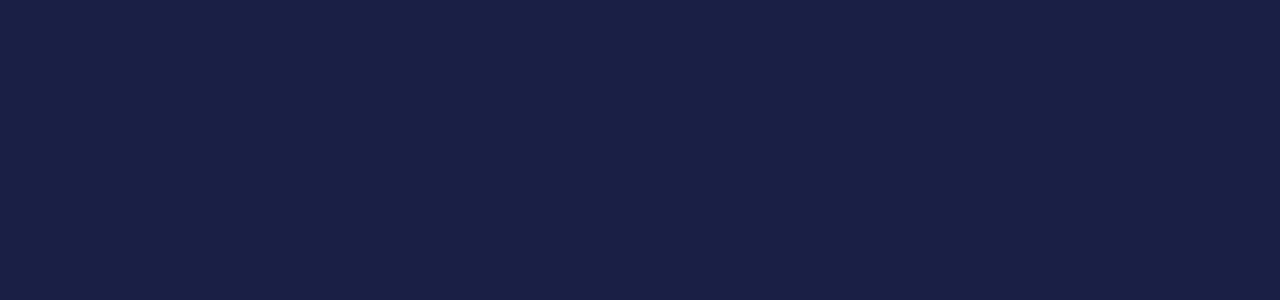
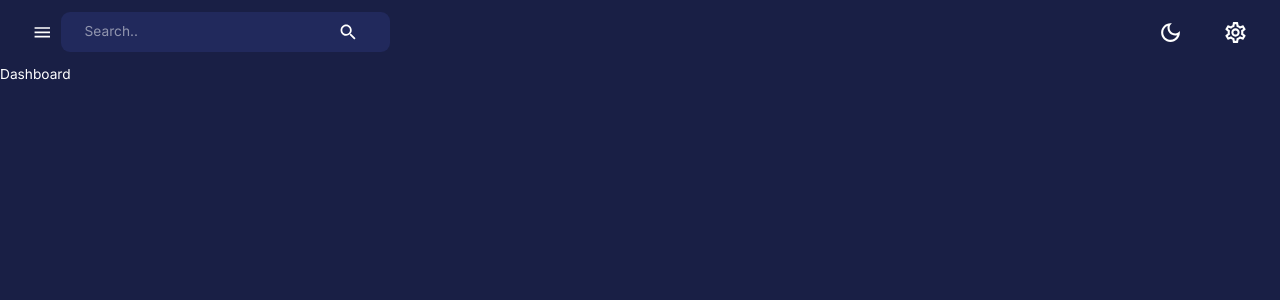
Before and after one commit to j0j032/Shopihub, a React (Vite) app in the folder client/: page /dashboard in a window 1280 px wide. Shown: the top 300 px of the page. Built offline with nearby package versions, Linux system fonts and the light colour scheme.

Commit message:
Client: - configure router - Set up Layout and dashboard components - ✨ introduce FlexBetween styled component - ✨ introduce Navbar component - update tsconfig to match Mui

```diff
--- a/client/src/App.tsx
+++ b/client/src/App.tsx
@@ -3,6 +3,9 @@ import {createTheme} from "@mui/material/styles";
 import {themeSettings} from "./theme";
 import {useSelector} from "react-redux";
 import {useMemo} from "react";
+import {BrowserRouter, Navigate, Route, Routes} from "react-router-dom";
+import {Dashboard} from "./scenes/Dashboard";
+import {Layout} from "./scenes/Layout";
 
 interface GlobalState {
     global: {
@@ -15,10 +18,17 @@ function App() {
     const theme = useMemo(() => createTheme(themeSettings(mode as PaletteMode)), [mode])
     return (
         <div className='app'>
-            <ThemeProvider theme={theme}>
-                <CssBaseline/>
-            </ThemeProvider>
-
+            <BrowserRouter>
+                <ThemeProvider theme={theme}>
+                    <CssBaseline/>
+                    <Routes>
+                        <Route element={<Layout/>}>
+                            <Route path='/' element={<Navigate to='/dashboard' replace/>}/>
+                            <Route path='/dashboard' element={<Dashboard/>}/>
+                        </Route>
+                    </Routes>
+                </ThemeProvider>
+            </BrowserRouter>
         </div>
     )
 }
--- /dev/null
+++ b/client/src/components/FlexBetween.tsx
@@ -0,0 +1,15 @@
+import {Box} from "@mui/material";
+import {styled} from '@mui/material/styles';
+
+type FlexBetweenProps = {
+    backgroundColor?: string
+}
+
+const FlexBetween = styled(Box)<FlexBetweenProps>(({backgroundColor}) => ({
+    display: 'flex',
+    justifyContent: 'space-between',
+    alignItems: 'center',
+    backgroundColor
+}))
+
+export default FlexBetween
--- /dev/null
+++ b/client/src/components/Navbar.tsx
@@ -0,0 +1,49 @@
+import {useState} from "react";
+import {
+    LightModeOutlined,
+    DarkModeOutlined,
+    Menu as MenuIcon,
+    Search,
+    SettingsOutlined,
+    ArrowDropDownOutlined
+} from "@mui/icons-material";
+import FlexBetween from "./FlexBetween";
+import {useDispatch} from "react-redux";
+import {setMode} from "../state";
+import profilePic from 'assets/profile.jpg'
+import {AppBar, IconButton, InputBase, Toolbar, useTheme} from "@mui/material";
+
+type NavbarProps = {}
+
+export function Navbar({}: NavbarProps) {
+    const dispatch = useDispatch()
+    const theme = useTheme()
+
+    return <AppBar sx={{position: 'static', background: 'none', boxShadow: 'none'}}>
+        <Toolbar sx={{justifyContent: 'space-between'}}>
+            <FlexBetween>
+                <IconButton onClick={() => console.log('open/close sideBar')}>
+                    <MenuIcon/>
+                </IconButton>
+                <FlexBetween backgroundColor={theme.palette.background.paper} borderRadius='9px' gap='3rem'
+                             p='0.1rem 1.5rem'>
+                    <InputBase placeholder='Search..'/>
+                    <IconButton>
+                        <Search/>
+                    </IconButton>
+                </FlexBetween>
+            </FlexBetween>
+
+            <FlexBetween gap='1.5rem'>
+                <IconButton onClick={() => dispatch(setMode())}>
+                    {theme.palette.mode === 'dark'
+                        ? <DarkModeOutlined sx={{fontSize: '25px'}}/>
+                        : <LightModeOutlined sx={{fontSize: '25px'}}/>}
+                </IconButton>
+                <IconButton>
+                    <SettingsOutlined sx={{fontSize: '25px'}}/>
+                </IconButton>
+            </FlexBetween>
+        </Toolbar>
+    </AppBar>
+}
--- /dev/null
+++ b/client/src/scenes/Dashboard.tsx
@@ -0,0 +1,9 @@
+type DashboardProps = {}
+
+export function Dashboard({}: DashboardProps) {
+    return (
+        <div>
+            Dashboard
+        </div>
+    )
+}
--- /dev/null
+++ b/client/src/scenes/Layout.tsx
@@ -0,0 +1,16 @@
+import React, {useState} from "react";
+import {Box, useMediaQuery} from "@mui/material";
+import {Outlet} from 'react-router-dom'
+import {useSelector} from "react-redux";
+import {Navbar} from "../components/Navbar";
+
+type LayoutProps = {}
+
+export function Layout({}: LayoutProps) {
+    return <Box width='100%' height='100%'>
+        <Box>
+            <Navbar/>
+            <Outlet/>
+        </Box>
+    </Box>
+}
```
Also changed, not shown: client/tsconfig.json (+18 -3 lines).
